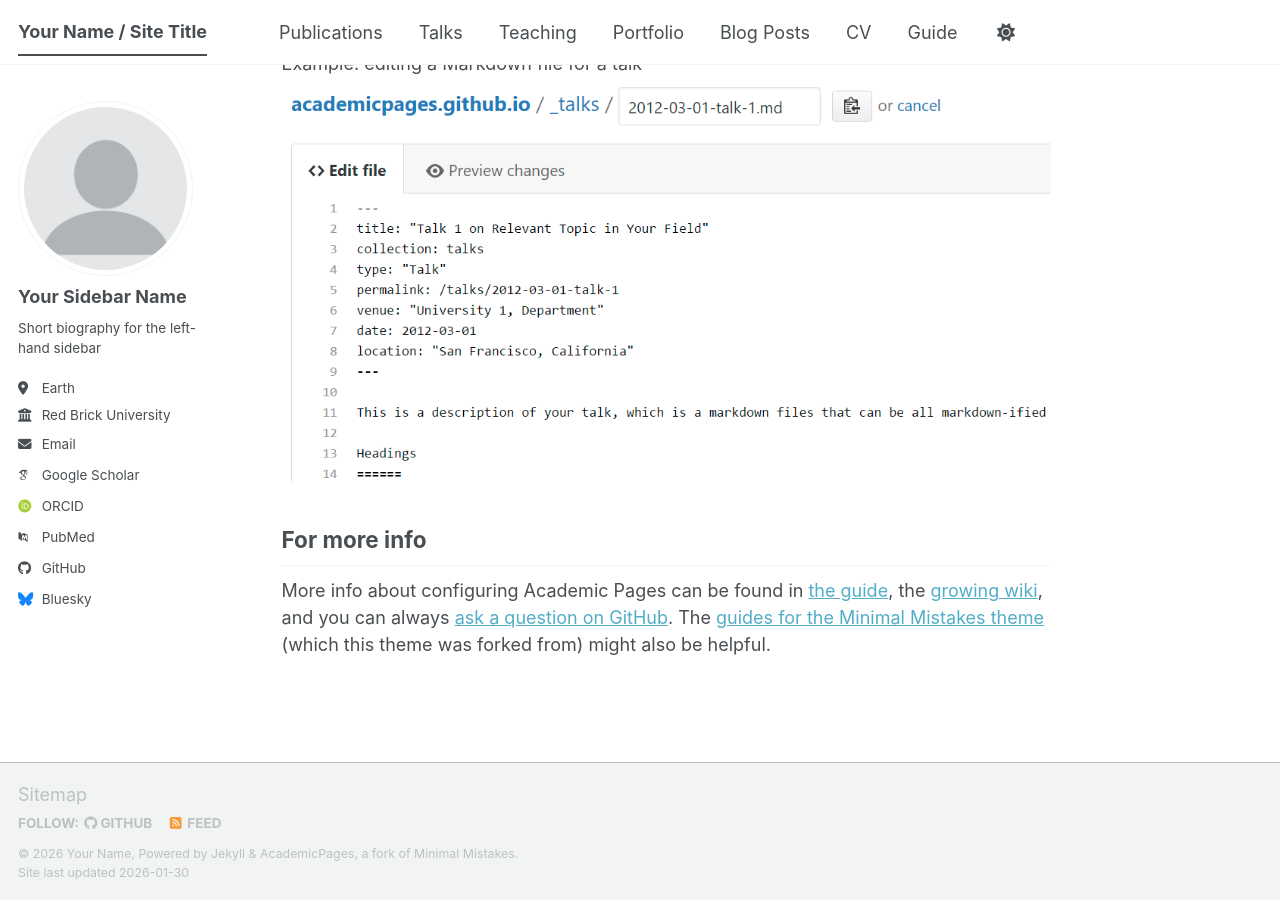
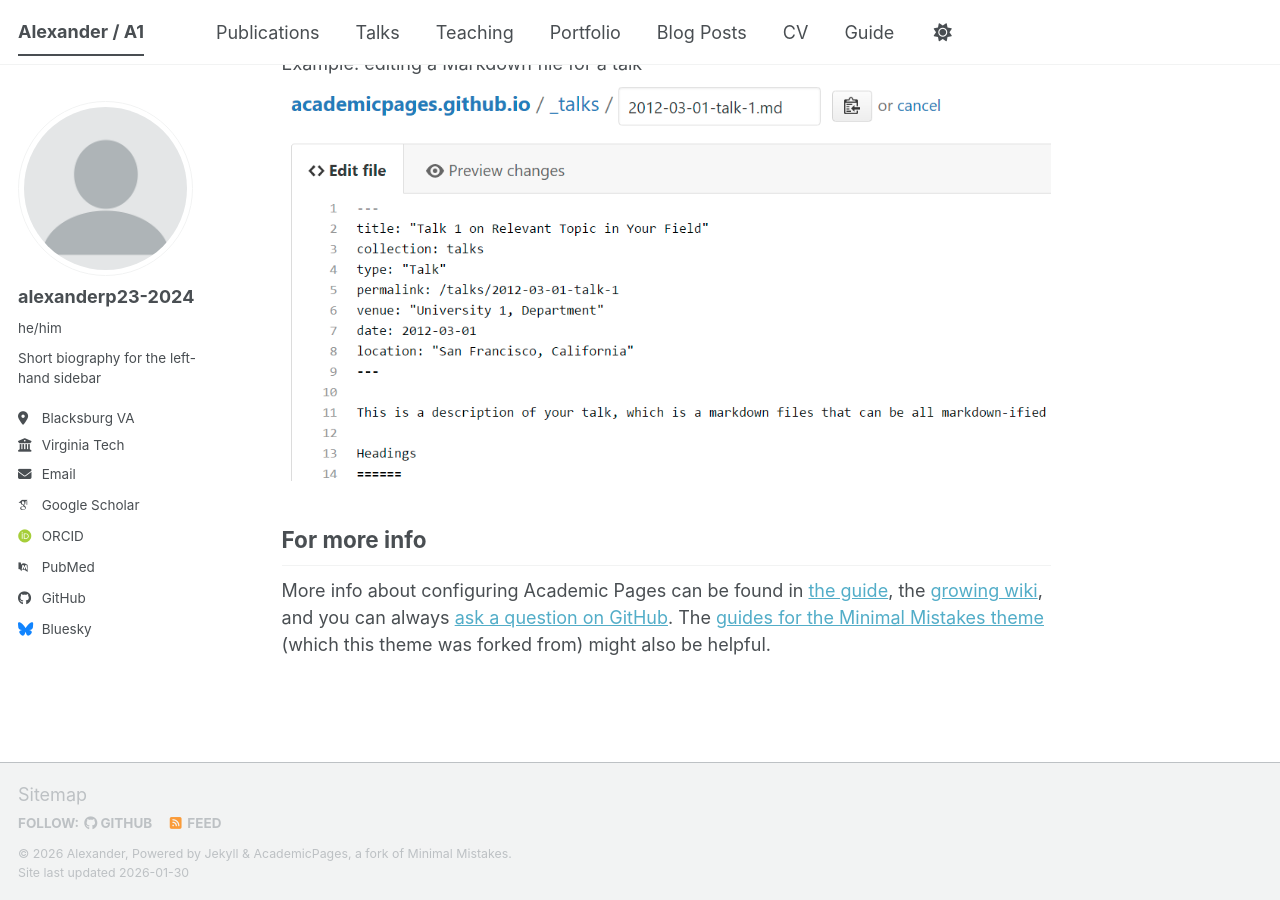
Before and after one commit to alexanderp23-2024/alexanderp23-2024.github.io, a Jekyll site: the page built from _pages/about.md, in a window 1280 px wide and 900 px high, scrolled down 2720 px. Built offline with Jekyll 4.4.1, drawn with Linux system fonts in a browser that asks for light colours; some web fonts are replaced; a script bundle is joined from its source files by our own code; library files that are not in the unit come from our copies.

Commit message:
Update site configuration with personal details

```diff
--- a/_config.yml
+++ b/_config.yml
@@ -9,14 +9,14 @@
 # Basic Site Settings
 locale                   : "en-US"
 site_theme               : "default" # The available themes options are "default", "air", "sunrise", "mint", "dirt" and "contrast"
-title                    : "Your Name / Site Title"
+title                    : "Alexander / A1"
 title_separator          : "-"
-name                     : &name "Your Name"
+name                     : &name "Alexander"
 description              : &description "Your Name's academic portfolio"   # Update this with a general description of your site, this is the default if not overridden by a page
 url                      : https://academicpages.github.io # The base hostname & protocol for your site e.g. "https://[your GitHub username].github.io",
                                                            # or if you already have some other page hosted on Github then use "https://[your GitHub username].github.io/[Your Repo Name]"
 baseurl                  : "" # the subpath of your site, e.g. "/blog"
-repository               : "academicpages/academicpages.github.io"
+repository               : "alexanderp23-2024.github.io"
 
 # Site Author - The following control what appear as part of the author content on the side bar.
 #               If a field is blank the icon and link will not appear, otherwise it will be shown.
@@ -24,13 +24,13 @@ repository               : "academicpages/academicpages.github.io"
 author:
   # Biographic information
   avatar           : "profile.png"
-  name             : "Your Sidebar Name"
-  pronouns         : # example: "she/her"
+  name             : "alexanderp23-2024"
+  pronouns         : "he/him"
   bio              : "Short biography for the left-hand sidebar"
-  location         : "Earth"
-  employer         : "Red Brick University"
+  location         : "Blacksburg VA"
+  employer         : "Virginia Tech"
   uri              : # URL
-  email            : "none@example.org"
+  email            : "Alexanderp23@vt.edu"
 
   # Academic websites
   academia         : # URL
```
